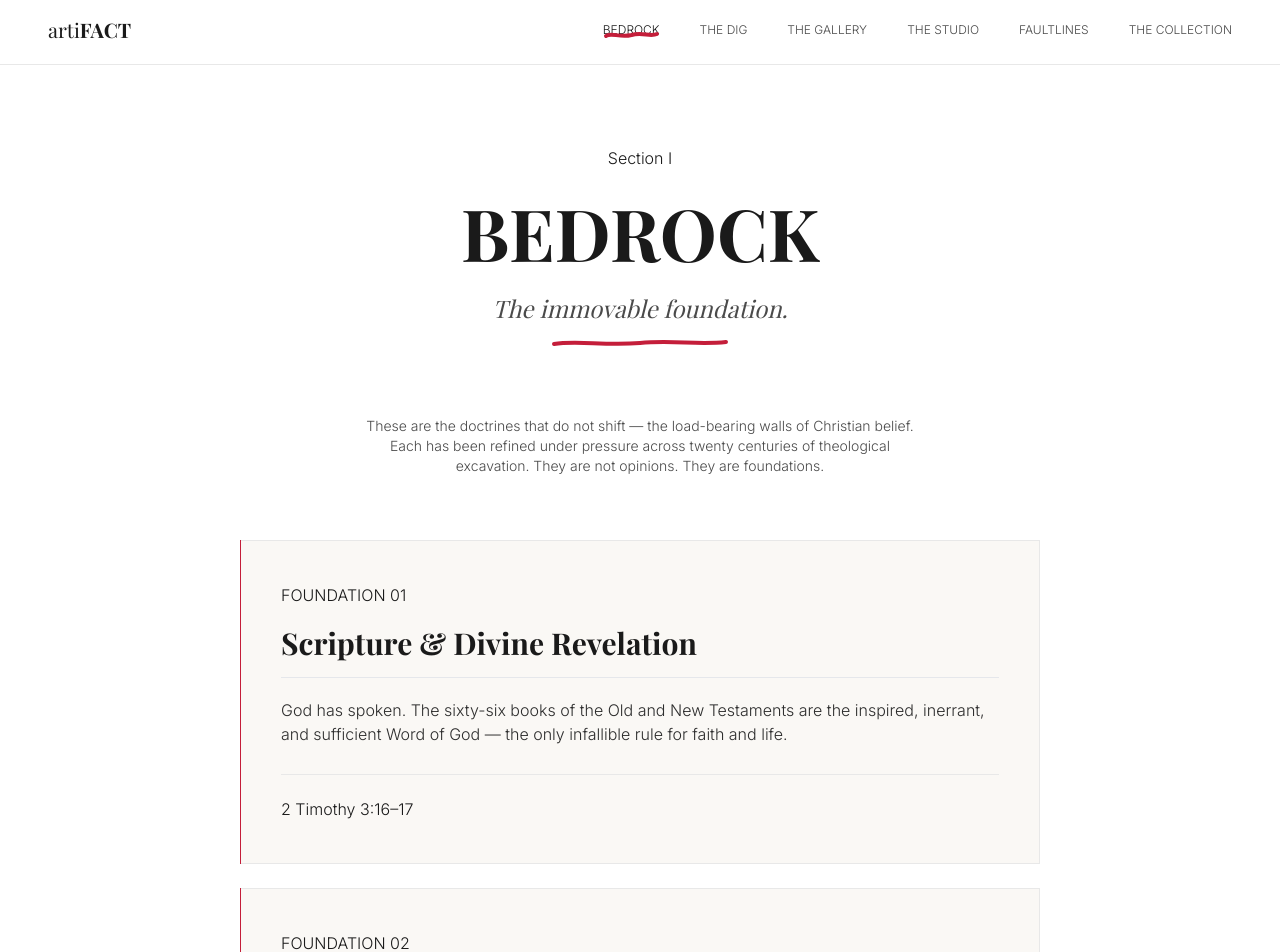
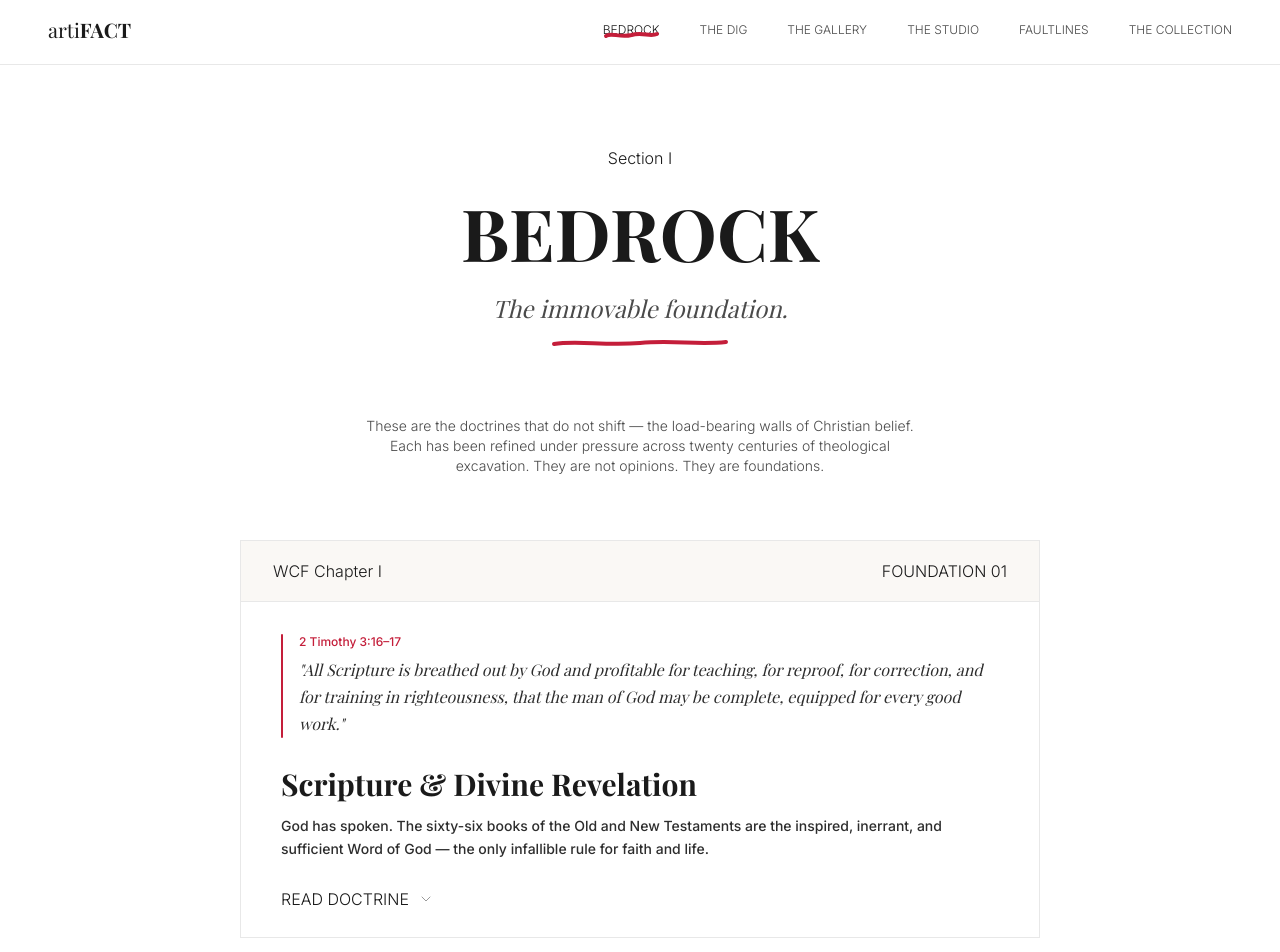
Before and after one commit to TrueDominion/artifact, a React (Vite) app: page /bedrock in a window 1280 px wide. Shown: the top 952 px of the page. Built offline with nearby package versions, Linux system fonts and the light colour scheme; a web font is replaced by a local one.

Commit message:
Redesign MuseumPlaque component with expandable sections
Redesigned the MuseumPlaque component layout and functionality, including an expandable body with two panels for doctrine and Islamic contrast.

```diff
--- a/src/components/ui/MuseumPlaque.tsx
+++ b/src/components/ui/MuseumPlaque.tsx
@@ -1,11 +1,19 @@
 /**
  * src/components/ui/MuseumPlaque.tsx
- * Museum plaque component for Bedrock entries.
- * Warm linen background, thin graphite border, crimson left-edge rule.
- * Serif title, clean body text, italic scripture citation.
+ * Redesigned Bedrock entry component.
+ *
+ * Layout:
+ *   — Header bar: confession ref (left) + entry number (right)
+ *   — Scripture block: reference bold, text italic, visually anchored
+ *   — Summary: one-sentence thesis, larger weight
+ *   — Expandable body: two named panels side by side on desktop
+ *       Left  — THE DOCTRINE   (white bg)
+ *       Right — ISLAMIC CONTRAST (warm linen bg, crimson top rule)
+ *   — Expand/collapse toggle
  */
 
-import { motion } from 'framer-motion'
+import { useState } from 'react'
+import { motion, AnimatePresence } from 'framer-motion'
 import type { BedrockEntry } from '@/types'
 
 interface MuseumPlaqueProps {
@@ -14,49 +22,125 @@ interface MuseumPlaqueProps {
 }
 
 export default function MuseumPlaque({ entry, index }: MuseumPlaqueProps) {
+  const [expanded, setExpanded] = useState(false)
+
   return (
     <motion.article
-      className="relative flex"
+      className="border border-graphite-border overflow-hidden"
       initial={{ opacity: 0, y: 30 }}
       whileInView={{ opacity: 1, y: 0 }}
       viewport={{ once: true, margin: '-60px' }}
-      transition={{ duration: 0.5, ease: 'easeOut', delay: index * 0.1 }}
+      transition={{ duration: 0.5, ease: 'easeOut', delay: index * 0.08 }}
     >
-      {/* Crimson left-edge vertical rule */}
-      <div className="w-px flex-shrink-0 bg-crimson self-stretch" style={{ minHeight: '100%' }} />
+      {/* ── Header bar ── */}
+      <div className="flex items-center justify-between px-8 py-4 bg-linen border-b border-graphite-border">
+        <span className="label-museum text-graphite-soft">{entry.confession}</span>
+        <span className="label-museum text-graphite-soft">
+          FOUNDATION {String(index + 1).padStart(2, '0')}
+        </span>
+      </div>
 
-      {/* Plaque body */}
-      <div
-        className="flex-1 border border-l-0 border-graphite-border p-8 lg:p-10"
-        style={{ backgroundColor: '#FAF8F5' }}
-      >
-        {/* Entry number */}
-        <p className="label-museum mb-4 text-graphite-soft">
-          FOUNDATION {String(index + 1).padStart(2, '0')}
+      {/* ── Main body ── */}
+      <div className="bg-white">
+        <div className="px-8 pt-8 pb-6 lg:px-10">
+
+          {/* Scripture block */}
+          <div className="flex gap-4 mb-7">
+            {/* Crimson left rule */}
+            <div className="w-0.5 flex-shrink-0 bg-crimson rounded-full" />
+            <div>
+              <p className="font-sans text-xs font-medium tracking-museum text-crimson mb-1.5">
+                {entry.scripture}
               </p>
+              <p className="font-serif italic text-base text-graphite leading-relaxed">
+                "{entry.scripture_text}"
+              </p>
+            </div>
+          </div>
 
           {/* Title */}
-        <h2 className="font-serif font-bold text-2xl lg:text-3xl text-ink mb-4 tracking-heading">
+          <h2 className="font-serif font-bold text-2xl lg:text-3xl text-ink tracking-heading mb-3">
             {entry.title}
           </h2>
 
-        {/* Thin rule */}
-        <hr className="rule-graphite mb-5" />
-
-        {/* Summary */}
-        <p className="font-sans text-base text-graphite leading-body mb-6">
+          {/* Summary — thesis statement */}
+          <p className="font-sans text-sm font-medium text-graphite leading-relaxed max-w-2xl">
             {entry.summary}
           </p>
 
-        {/* Detail */}
-        <p className="font-sans text-sm text-graphite-light leading-relaxed mb-7">
-          {entry.detail}
+          {/* Expand toggle */}
+          <button
+            onClick={() => setExpanded(v => !v)}
+            className="mt-6 flex items-center gap-3 group"
+            aria-expanded={expanded}
+            aria-label={expanded ? 'Collapse doctrine' : 'Expand doctrine'}
+          >
+            <span className="label-museum text-graphite-soft group-hover:text-graphite transition-colors duration-300">
+              {expanded ? 'COLLAPSE' : 'READ DOCTRINE'}
+            </span>
+            <motion.div
+              animate={{ rotate: expanded ? 180 : 0 }}
+              transition={{ duration: 0.3, ease: 'easeOut' }}
+            >
+              <svg width="10" height="6" viewBox="0 0 10 6" fill="none" aria-hidden="true">
+                <path d="M1 1L5 5L9 1" stroke="#9A9A9A" strokeWidth="1" strokeLinecap="round" strokeLinejoin="round"/>
+              </svg>
+            </motion.div>
+          </button>
+        </div>
+
+        {/* ── Expandable panels ── */}
+        <AnimatePresence initial={false}>
+          {expanded && (
+            <motion.div
+              initial={{ height: 0, opacity: 0 }}
+              animate={{ height: 'auto', opacity: 1 }}
+              exit={{ height: 0, opacity: 0 }}
+              transition={{ duration: 0.45, ease: 'easeInOut' }}
+              className="overflow-hidden"
+            >
+              <div className="border-t border-graphite-border grid grid-cols-1 lg:grid-cols-2">
+
+                {/* Left — The Doctrine */}
+                <motion.div
+                  className="px-8 py-8 lg:px-10 lg:py-10 lg:border-r border-graphite-border"
+                  initial={{ opacity: 0, y: 12 }}
+                  animate={{ opacity: 1, y: 0 }}
+                  transition={{ duration: 0.35, delay: 0.1, ease: 'easeOut' }}
+                >
+                  <div className="flex items-center gap-2 mb-5">
+                    <p className="label-museum text-graphite-soft">THE DOCTRINE</p>
+                  </div>
+                  <p className="font-sans text-sm text-graphite leading-relaxed">
+                    {entry.doctrine}
                   </p>
+                </motion.div>
 
-        {/* Scripture */}
-        <div className="border-t border-graphite-border pt-5">
-          <p className="scripture-cite">{entry.scripture}</p>
+                {/* Right — Islamic Contrast */}
+                <motion.div
+                  className="px-8 py-8 lg:px-10 lg:py-10 border-t lg:border-t-0 border-graphite-border"
+                  style={{ backgroundColor: '#FAF8F5' }}
+                  initial={{ opacity: 0, y: 12 }}
+                  animate={{ opacity: 1, y: 0 }}
+                  transition={{ duration: 0.35, delay: 0.18, ease: 'easeOut' }}
+                >
+                  {/* Crimson top accent rule */}
+                  <div className="w-full h-px bg-crimson mb-5 opacity-60" />
+                  <div className="flex items-center gap-2 mb-5">
+                    <p className="label-museum text-graphite-soft">ISLAMIC CONTRAST</p>
+                    <svg width="10" height="10" viewBox="0 0 10 10" fill="none" aria-hidden="true">
+                      <path d="M1,8 L5,2 L9,8" stroke="#C41E3A" strokeWidth="0.9" strokeLinecap="round" strokeLinejoin="round"/>
+                      <line x1="2.5" y1="6" x2="7.5" y2="6" stroke="#C41E3A" strokeWidth="0.7" strokeLinecap="round"/>
+                    </svg>
                   </div>
+                  <p className="font-sans text-sm text-graphite leading-relaxed">
+                    {entry.islamic_contrast}
+                  </p>
+                </motion.div>
+              </div>
+            </motion.div>
+          )}
+        </AnimatePresence>
       </div>
     </motion.article>
   )
```
Lines whose indentation alone changed are shown as unchanged.
